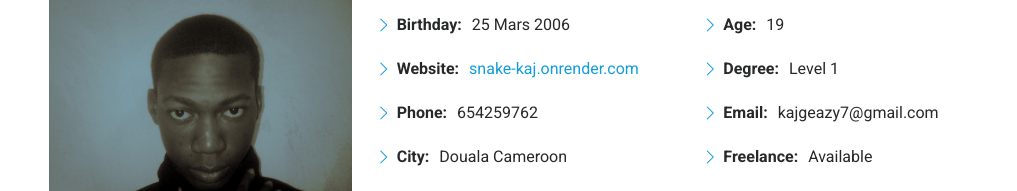
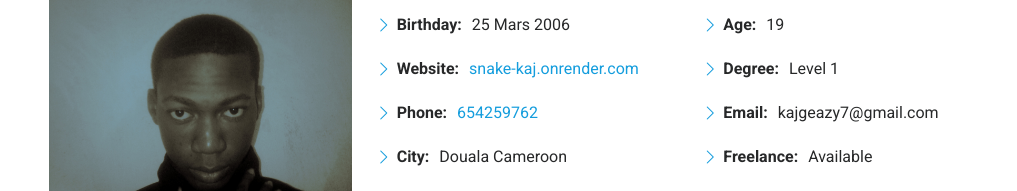
Before and after one commit to gaeisgeazz/kajfolio, a plain HTML site: page index.html in a window 1280 px wide. Shown: the part 1262-1453 px from the top of the page, without its empty margins (263-1280 px from the left). Drawn offline with Linux system fonts and the light colour scheme.

Commit message:
Update index.html

```diff
--- a/index.html
+++ b/index.html
@@ -135,7 +135,8 @@
                   <li><i class="bi bi-chevron-right"></i> <strong>Birthday:</strong> <span>25 Mars 2006</span></li>
                   <li><i class="bi bi-chevron-right"></i> <strong>Website:</strong> <span> <a
                         href="https://snake-kaj.onrender.com/"> snake-kaj.onrender.com </a> </span></li>
-                  <li><i class="bi bi-chevron-right"></i> <strong>Phone:</strong> <span>654259762</span></li>
+                  <li><i class="bi bi-chevron-right"></i> <strong>Phone:</strong>
+                <a href="https://wa.me/+237654259762" target="_blank"> <span>654259762</span> </a> </li>
                   <li><i class="bi bi-chevron-right"></i> <strong>City:</strong> <span>Douala Cameroon</span></li>
                 </ul>
               </div>
```
